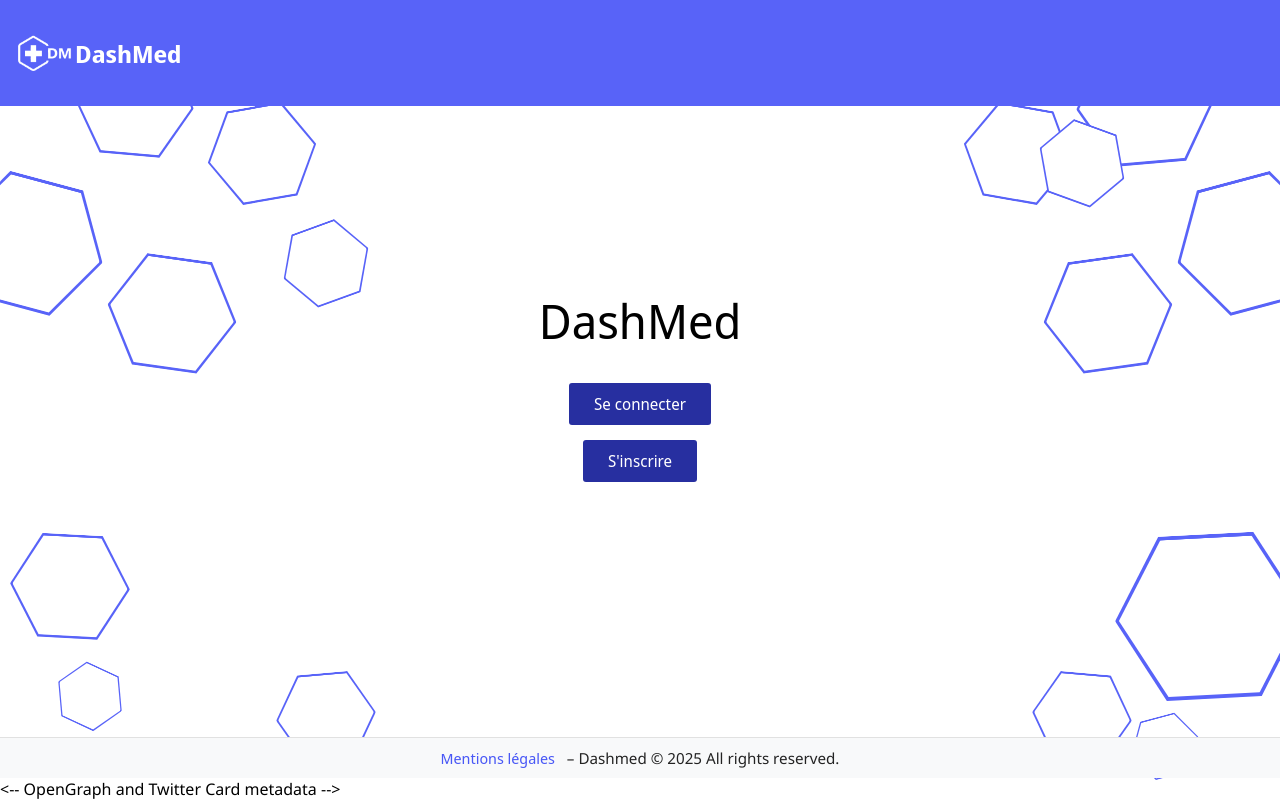
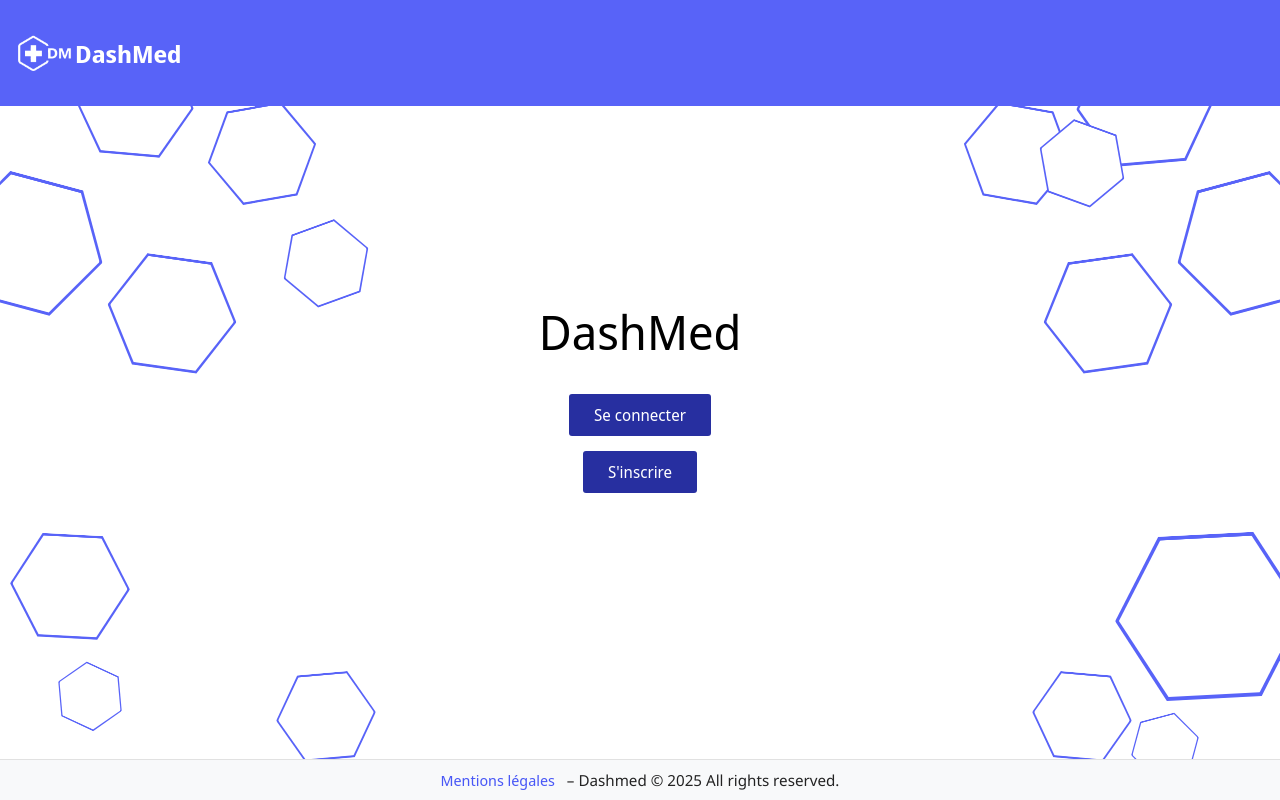
Before and after one commit to feyli/anderna, a PHP site: page / in a window 1280 px wide. Run offline with PHP 8.4, Linux system fonts and the light colour scheme.

Commit message:
fix: HTML comment to mark meta tags for OpenGraph

```diff
--- a/public/index.php
+++ b/public/index.php
@@ -10,7 +10,7 @@ $router->dispatch($_SERVER['REQUEST_URI']);
 <link rel="preconnect" href="https://fonts.googleapis.com">
 <link rel="preconnect" href="https://fonts.gstatic.com" crossorigin>
 <link href="https://fonts.googleapis.com/css2?family=Noto+Sans+Display:ital,wght@0,100..900;1,100..900&display=swap" rel="stylesheet">
-<-- OpenGraph and Twitter Card metadata -->
+<!-- Meta Tags for SEO and Social Media -->
 <meta property="og:title" content="DashMed - Votre tableau de bord médical par excellence">
 <meta property="og:description" content="Gérez vos informations médicales en toute simplicité avec
     DashMed.">
```
